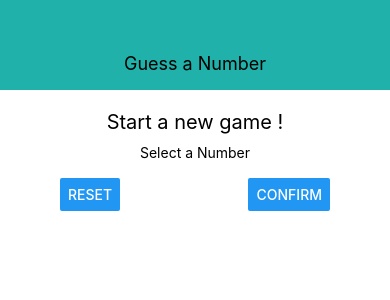
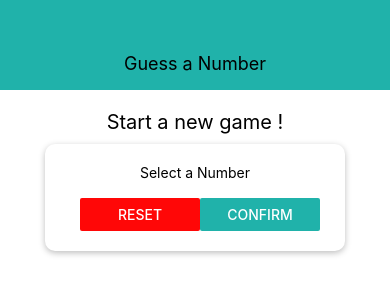
Before and after one commit to tharindusenadeera/guess-the-number, a React Native app: screen / in a window 390 px wide. Shown: the top 300 px of the page. Built offline with nearby package versions, Linux system fonts and the light colour scheme.

Commit message:
styles done in input container/constants file added

```diff
--- /dev/null
+++ b/components/Card.js
@@ -0,0 +1,22 @@
+import React from 'react';
+import { View, StyleSheet } from 'react-native';
+
+const Card = props => {
+return <View style={{ ...styles.card, ...props.style }}>{props.children}</View>
+
+}
+
+const styles = StyleSheet.create({
+    card: {
+        shadowColor: "black",
+        shadowOffset: { width: 0, height: 2},
+        shadowOpacity: 0.26,
+        shadowRadius: 6,
+        backgroundColor: 'white',
+        padding: 20,
+        borderRadius: 10
+    }
+
+})
+
+export default Card;
--- a/components/Header.js
+++ b/components/Header.js
@@ -1,5 +1,6 @@
 import React from 'react';
 import { View, Text, StyleSheet } from 'react-native';
+import Colors from "../constants/colors";
 
 
 const Header = props => {
@@ -16,7 +17,7 @@
         width: '100%',
         height: 90,
         paddingTop: 36,
-        backgroundColor: '#20b2aa',
+        backgroundColor: Colors.primary,
         alignItems: "center",
         justifyContent: "center"
     },
--- /dev/null
+++ b/constants/colors.js
@@ -0,0 +1,4 @@
+export default {
+    primary: '#20b2aa',
+    accent: '#FF0707'
+}
--- a/screens/StartGameScreen.js
+++ b/screens/StartGameScreen.js
@@ -1,18 +1,20 @@
 import React from "react";
 import { View, Text, StyleSheet, TextInput, Button } from "react-native";
+import Card from "../components/Card";
+import Colors from "../constants/colors";
 
 const StartGameScreen = (props) => {
   return (
     <View style={styles.screen}>
       <Text style={styles.title}>Start a new game !</Text>
-      <View style={styles.inputContainer}>
+      <Card style={styles.inputContainer}>
         <Text>Select a Number</Text>
         <TextInput />
         <View style={styles.buttonContainer}>
-          <Button title="Reset" onPress={() => {}} />
-          <Button title="Confirm" onPress={() => {}} />
+          <View style={styles.button}><Button title="Reset" onPress={() => {}} color={Colors.accent}/></View>
+          <View style={styles.button}><Button title="Confirm" onPress={() => {}} color={Colors.primary}/></View>
         </View>
-      </View>
+      </Card>
     </View>
   );
 };
@@ -38,6 +40,9 @@
     justifyContent: "space-between",
     paddingHorizontal: 15,
   },
+  button: {
+    width: 120
+  }
 });
 
 export default StartGameScreen;
```
